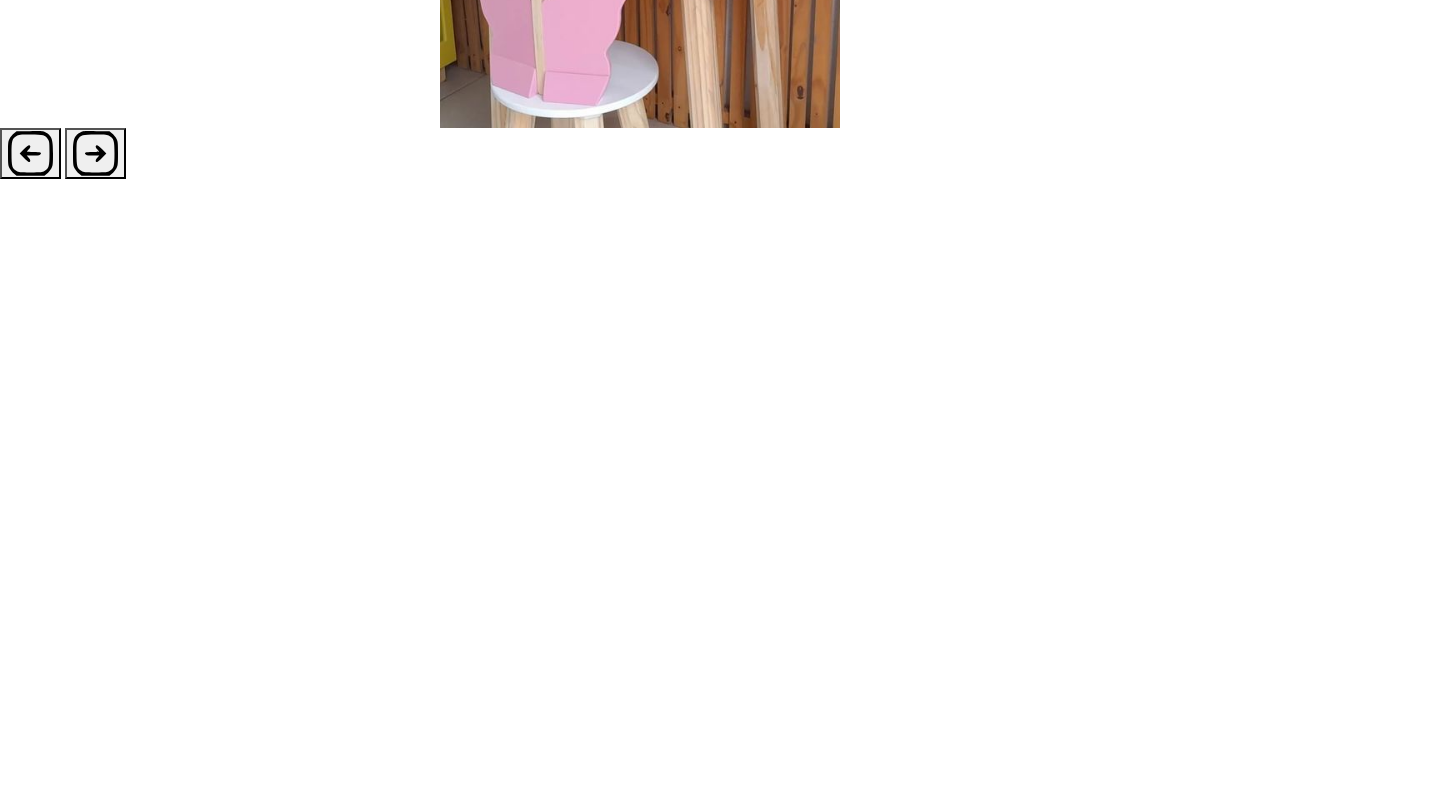
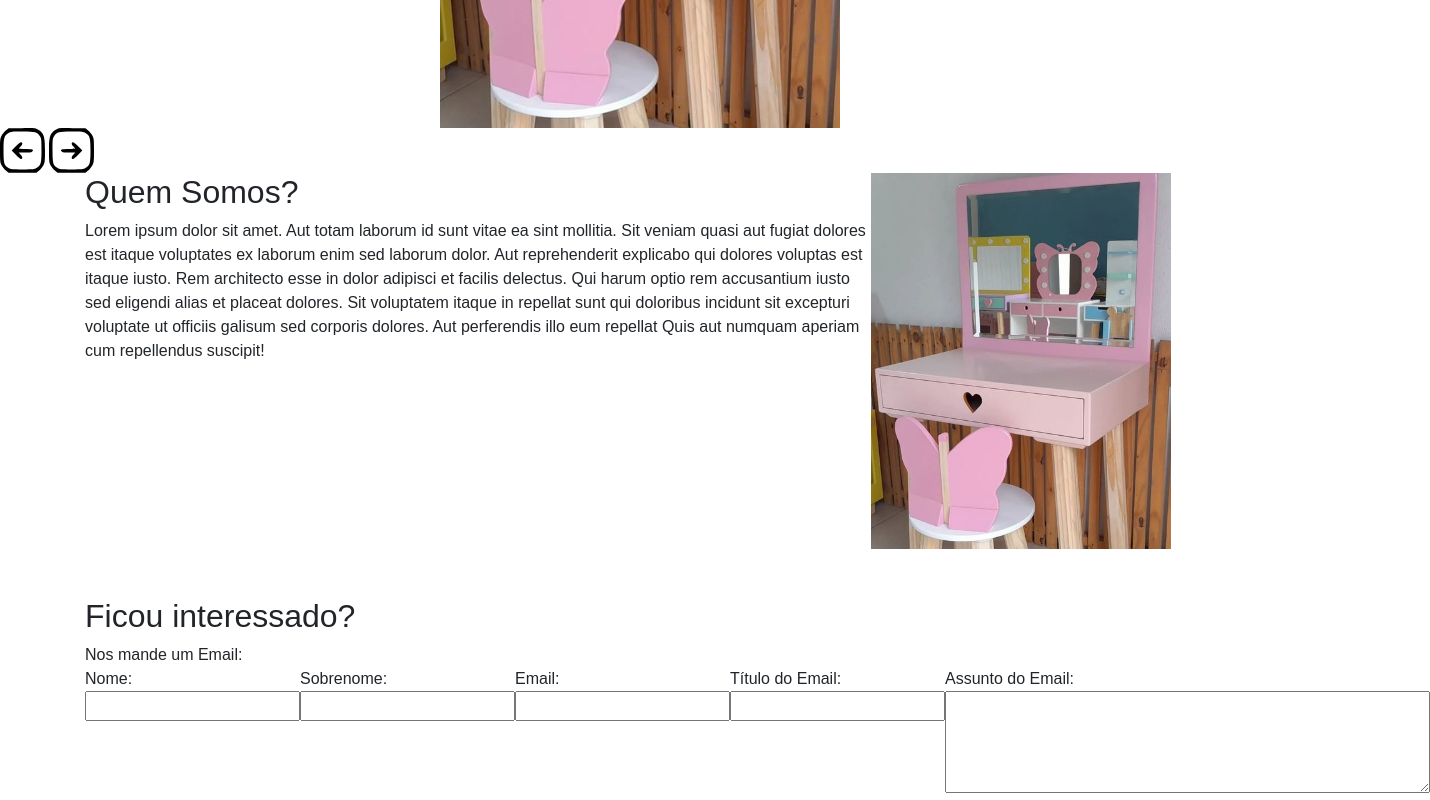
Before and after one commit to Nika-Rod/e-commerce, a website: page view/index.html in a window 1280 px wide. Shown: the part 452-1252 px from the top of the page, 1430 px wide, since content can reach past the window. Before the commit the page ends 800 px from the top, so only its background shows below. Drawn offline with nearby package versions, Linux system fonts and the light colour scheme.

Commit message:
novos campos de texto

```diff
--- a/view/index.html
+++ b/view/index.html
@@ -1,13 +1,18 @@
 <!DOCTYPE html>
 <html lang="pt-br">
+
 <head>
     <meta charset="UTF-8">
     <meta name="viewport" content="width=device-width, initial-scale=1.0">
-    <link href="https://cdn.jsdelivr.net/npm/bootstrap@5.3.3/dist/css/bootstrap.min.css" rel="stylesheet" integrity="sha384-QWTKZyjpPEjISv5WaRU9OFeRpok6YctnYmDr5pNlyT2bRjXh0JMhjY6hW+ALEwIH" crossorigin="anonymous">
+    <link href="https://cdn.jsdelivr.net/npm/bootstrap@5.3.3/dist/css/bootstrap.min.css" rel="stylesheet"
+        integrity="sha384-QWTKZyjpPEjISv5WaRU9OFeRpok6YctnYmDr5pNlyT2bRjXh0JMhjY6hW+ALEwIH" crossorigin="anonymous">
+    <link rel="stylesheet" href="https://cdn.jsdelivr.net/npm/bootstrap@4.6.2/dist/css/bootstrap.min.css"
+        integrity="sha384-xOolHFLEh07PJGoPkLv1IbcEPTNtaed2xpHsD9ESMhqIYd0nLMwNLD69Npy4HI+N" crossorigin="anonymous">
     <link rel="shortcut icon" href="image/favicon.ico" type="image/x-icon">
     <link rel="stylesheet" href="style.css">
     <title>Teste Decor</title>
 </head>
+
 <body>
     <nav>
         <div class="d-flex justify-content-around align-items-center">
@@ -25,19 +30,62 @@
     </nav>
 
     <main>
-        <div id="div-carousel" class="d-flex justify-content-center" >
-            <img src="image/image-01.jpg" alt="produto-1" id="img-1"  class="carousel-image">
-            <img src="image/image-02.jpg" alt="produto-2" id="img-2"  class="carousel-image d-none">
-            <img src="image/image-03.jpg" alt="produto-3" id="img-3"  class="carousel-image d-none">
-            <img src="image/image-04.jpg" alt="produto-4" id="img-4"  class="carousel-image d-none">
-            <img src="image/image-05.jpg" alt="produto-5" id="img-5"  class="carousel-image d-none">
+        <div id="div-carousel" class="d-flex justify-content-center">
+            <img src="image/image-01.jpg" alt="produto-1" id="img-1" class="carousel-image">
+            <img src="image/image-02.jpg" alt="produto-2" id="img-2" class="carousel-image d-none">
+            <img src="image/image-03.jpg" alt="produto-3" id="img-3" class="carousel-image d-none">
+            <img src="image/image-04.jpg" alt="produto-4" id="img-4" class="carousel-image d-none">
+            <img src="image/image-05.jpg" alt="produto-5" id="img-5" class="carousel-image d-none">
         </div>
 
-        <button id="prevBtn"> <img src="image/SVG/seta-para-a-esquerda.svg" alt=""> </button>
-        <button id="proxBtn"> <img src="image/SVG/seta-para-a-direita.svg" alt=""> </button>
+        <img id="prevBtn" src="image/SVG/seta-para-a-esquerda.svg" alt="">
+        <img id="proxBtn" src="image/SVG/seta-para-a-direita.svg" alt="">
     </main>
 
+    <container class="row">
+        <div class="container d-flex">
+            <div>
+                <h2>Quem Somos?</h2>
+                <span>Lorem ipsum dolor sit amet. Aut totam laborum id sunt vitae ea sint mollitia. Sit veniam quasi aut
+                    fugiat dolores est itaque voluptates ex laborum enim sed laborum dolor. Aut reprehenderit explicabo
+                    qui dolores voluptas est itaque iusto.
+
+                    Rem architecto esse in dolor adipisci et facilis delectus. Qui harum optio rem accusantium iusto sed
+                    eligendi alias et placeat dolores.
+
+                    Sit voluptatem itaque in repellat sunt qui doloribus incidunt sit excepturi voluptate ut officiis
+                    galisum sed corporis dolores. Aut perferendis illo eum repellat Quis aut numquam aperiam cum
+                    repellendus suscipit!
+                </span>
+            </div>
+            <div class="mr-4">
+                <img src="image/image-01.jpg" style="width: 300px;">
+            </div>
+        </div>
+    </container>
+
+    <container class="row mt-5">
+        <div class="container">
+            <h2>Ficou interessado?</h2>
+            <span>Nos mande um Email:</span>
+
+            <div>
+                <form class="d-flex">
+                    <span>Nome: <input type="text"></span>
+                    <span>Sobrenome: <input type="text"></span>
+                    <span>Email: <input type="email"></span>
+                    <span>Título do Email: <input type="text"></span>
+                    <span>Assunto do Email:<textarea id="mensagem" name="mensagem" rows="4" cols="50"></textarea></span>
+                </form>
+            </div>
+
+        </div>
+    </container>
+
     <script src="js/home.js"></script>
-    <script src="https://cdn.jsdelivr.net/npm/bootstrap@5.3.3/dist/js/bootstrap.bundle.min.js" integrity="sha384-YvpcrYf0tY3lHB60NNkmXc5s9fDVZLESaAA55NDzOxhy9GkcIdslK1eN7N6jIeHz" crossorigin="anonymous"></script>
+    <script src="https://cdn.jsdelivr.net/npm/bootstrap@4.6.2/dist/js/bootstrap.bundle.min.js"
+        integrity="sha384-Fy6S3B9q64WdZWQUiU+q4/2Lc9npb8tCaSX9FK7E8HnRr0Jz8D6OP9dO5Vg3Q9ct"
+        crossorigin="anonymous"></script>
 </body>
+
 </html>
--- a/view/style.css
+++ b/view/style.css
@@ -29,3 +29,7 @@ body{
     height: auto;
     object-fit: contain;
 }
+
+#prevBtn, #proxBtn {
+    cursor: pointer;
+}
```
